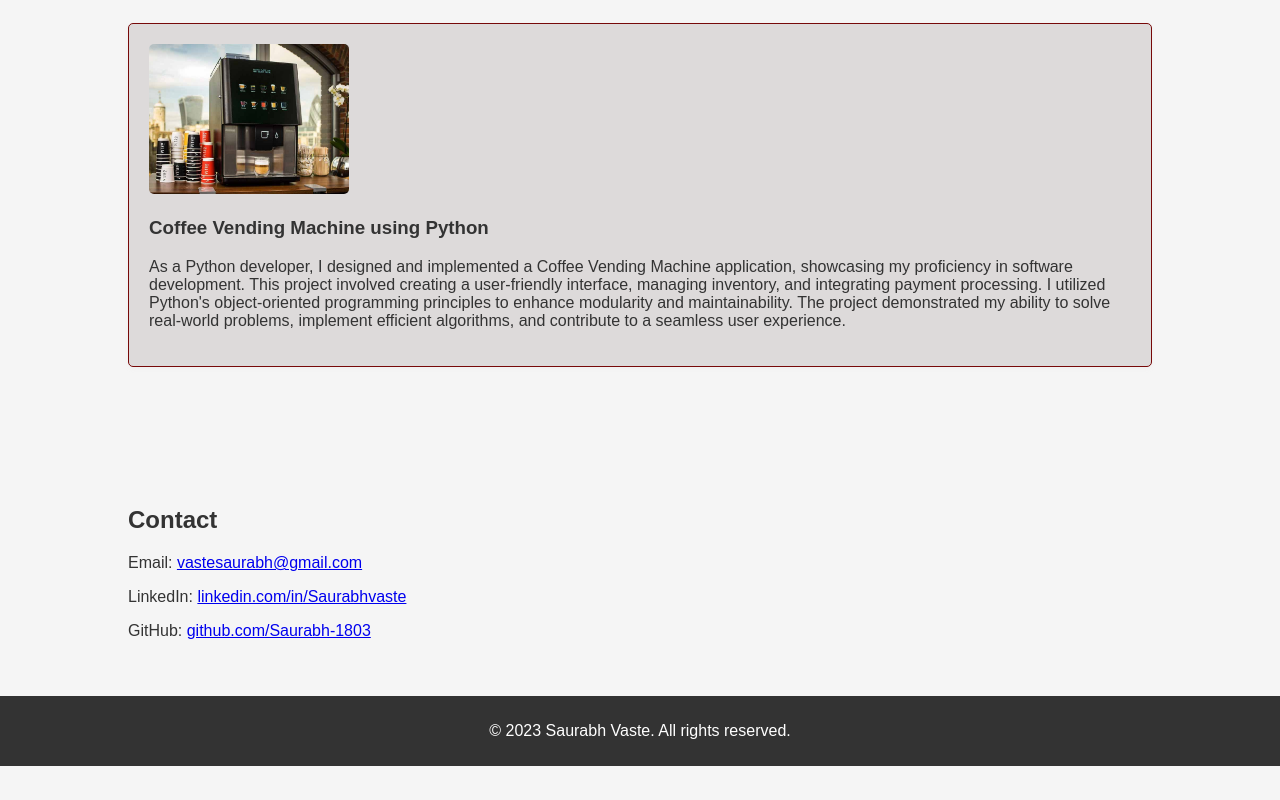
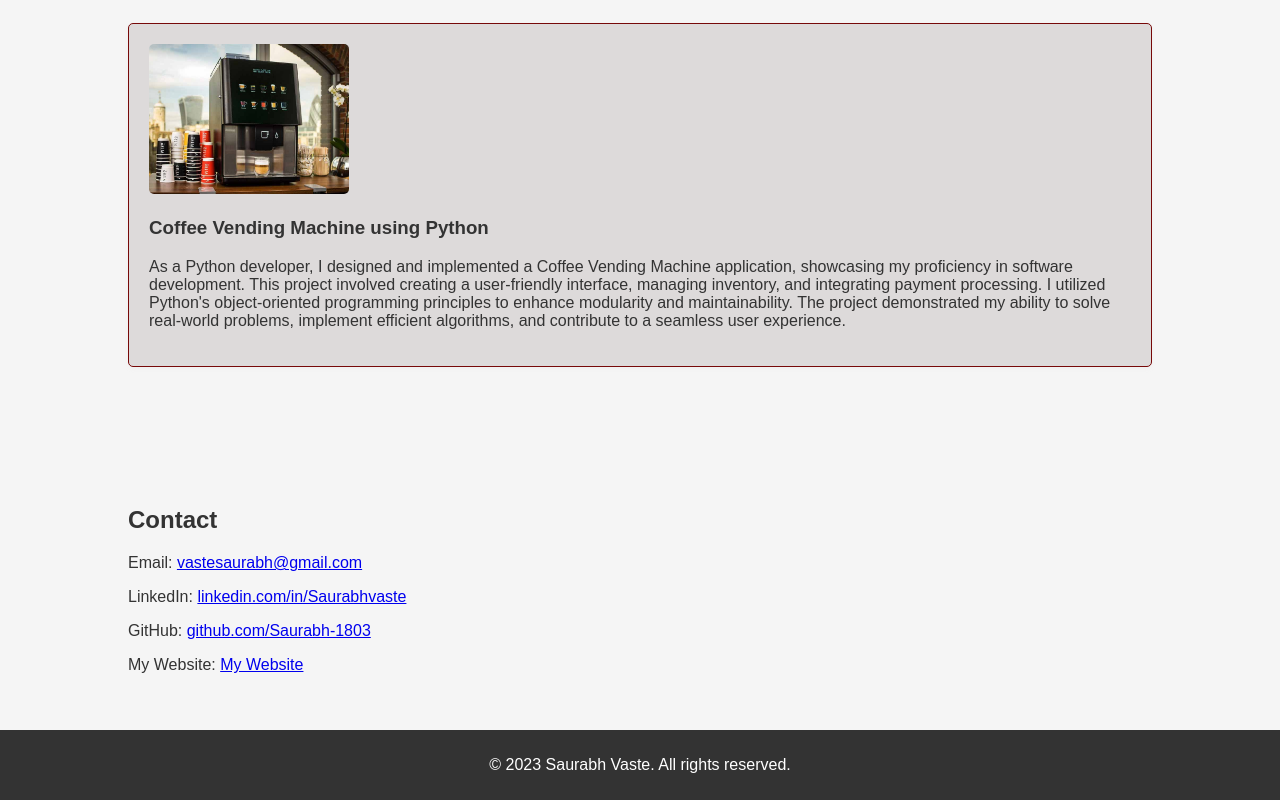
Before and after one commit to Saurabh-1803/my-website, a plain HTML site: page index.html in a window 1280 px wide. Shown: the part 819-1619 px from the top of the page. Before the commit the page ends 1585 px from the top, so only its background shows below. Drawn offline with Linux system fonts and the light colour scheme.

Commit message:
index.html

```diff
--- a/index.html
+++ b/index.html
@@ -47,6 +47,7 @@
             <p>Email: <a href="mailto:vastesaurabh@gmail.com">vastesaurabh@gmail.com</a></p>
             <p>LinkedIn: <a href="https://www.linkedin.com/in/saurabh-vaste-58b458271/" target="_blank">linkedin.com/in/Saurabhvaste</a></p>
             <p>GitHub: <a href="https://github.com/Saurabh-1803" target="_blank">github.com/Saurabh-1803</a></p>
+            <p>My Website: <a href = "https://saurabh-1803.github.io/my-website/"> My Website</a></p>
         </div>
     </section>
 
```
